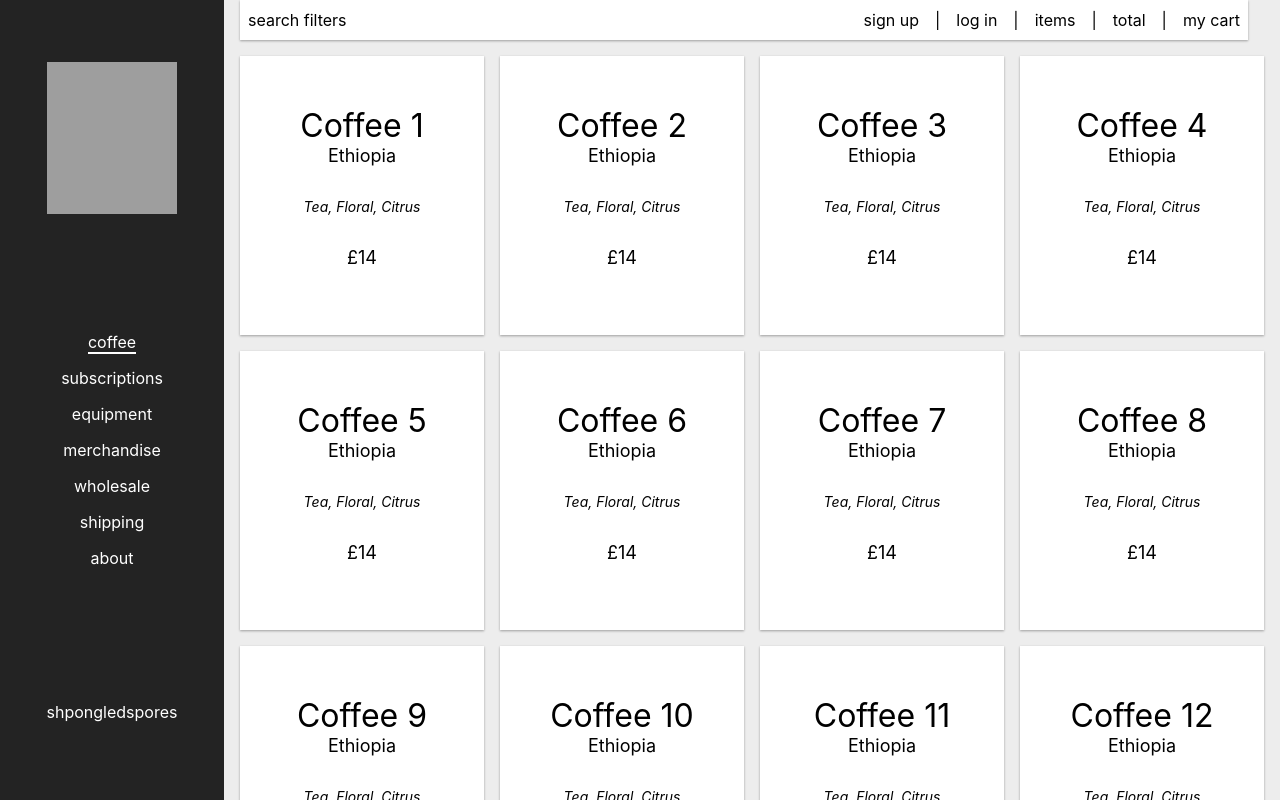
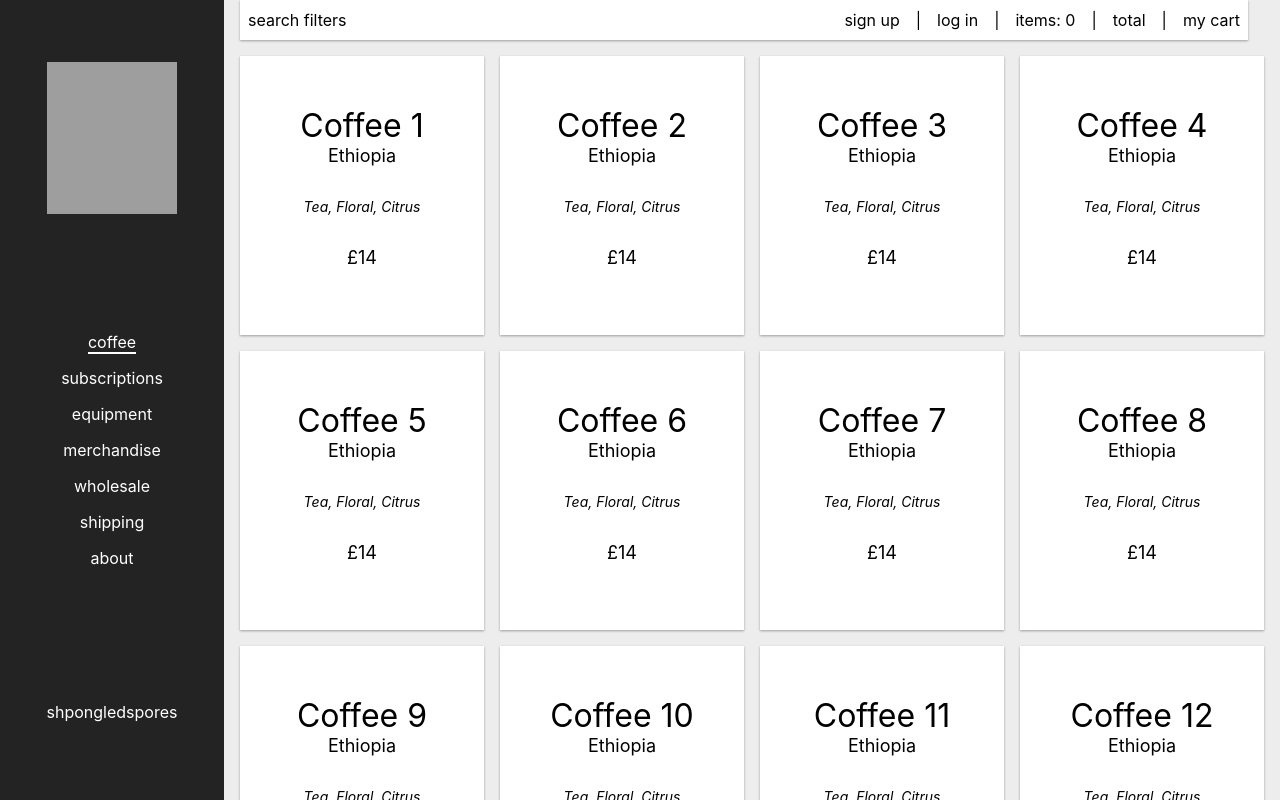
Before and after one commit to hjfcook/octopus_coffee_frontend, a React (Create React App) app: page / in a window 1280 px wide. Built offline with nearby package versions, Linux system fonts and the light colour scheme; grey boxes are pictures that could not be loaded.

Commit message:
basic counter using context

```diff
--- a/src/App.js
+++ b/src/App.js
@@ -8,8 +8,11 @@ import {
 import Navbar from './Components/Navbar/Navbar.js'
 import CoffeePage from './Pages/Coffee/Coffee';
 
+import {CartProvider} from './Contexts/CartContext.js';
+
 function App() {
   return (
+    <CartProvider>
       <Router>
         <div className="App">
           <Navbar />
@@ -39,6 +42,7 @@ function App() {
           </Switch>
         </div>
       </Router>
+    </CartProvider>
   );
 }
 
--- a/src/Components/CoffeeSlot/CoffeeSlot.js
+++ b/src/Components/CoffeeSlot/CoffeeSlot.js
@@ -1,5 +1,7 @@
 import styles from './CoffeeSlot.module.css';
-import {useState} from 'react';
+import React, {useState} from 'react';
+
+import {CartContext} from '../../Contexts/CartContext.js'
 
 function CoffeeSlot(props) {
   const [hovered, setHovered] = useState(false);
@@ -7,6 +9,8 @@ function CoffeeSlot(props) {
   const hoverHandler = () => {
     setHovered(!hovered);
   }
+
+  const context = React.useContext(CartContext);
 
   return (
     <div
@@ -31,7 +35,10 @@ function CoffeeSlot(props) {
         </div>
         <div className={hovered ? styles.buttonDivHover : styles.buttonDiv}>
           <button>more info</button>
-          <button className={styles.toCart}>add to cart</button>
+          <button
+            className={styles.toCart}
+            onClick={context.increment}
+          >add to cart</button>
         </div>
       </div>
     </div>
--- a/src/Components/Header/Header.js
+++ b/src/Components/Header/Header.js
@@ -1,6 +1,12 @@
 import styles from './Header.module.css';
 
+import React, {useContext} from 'react';
+import {CartContext} from '../../Contexts/CartContext.js';
+
 function Header() {
+
+    const context = React.useContext(CartContext);
+
     return (
         <nav className={styles.header}>
             <ul><li>search filters</li></ul>
@@ -9,7 +15,7 @@ function Header() {
                 <li>|</li>
                 <li>log in</li>
                 <li>|</li>
-                <li>items</li>
+                <li>items: {context.count}</li>
                 <li>|</li>
                 <li>total</li>
                 <li>|</li>
--- /dev/null
+++ b/src/Contexts/CartContext.js
@@ -0,0 +1,17 @@
+import React, {useState} from 'react';
+
+export const CartContext = React.createContext();
+
+function CartProvider({children}) {
+  const [count, setCount] = useState(0);
+  const increment = () => {
+    setCount(count + 1);
+  }
+  const value = {count, increment}
+
+  return (
+    <CartContext.Provider value={value}>{children}</CartContext.Provider>
+  )
+}
+
+export {CartProvider};
```
Lines whose indentation alone changed are shown as unchanged.
